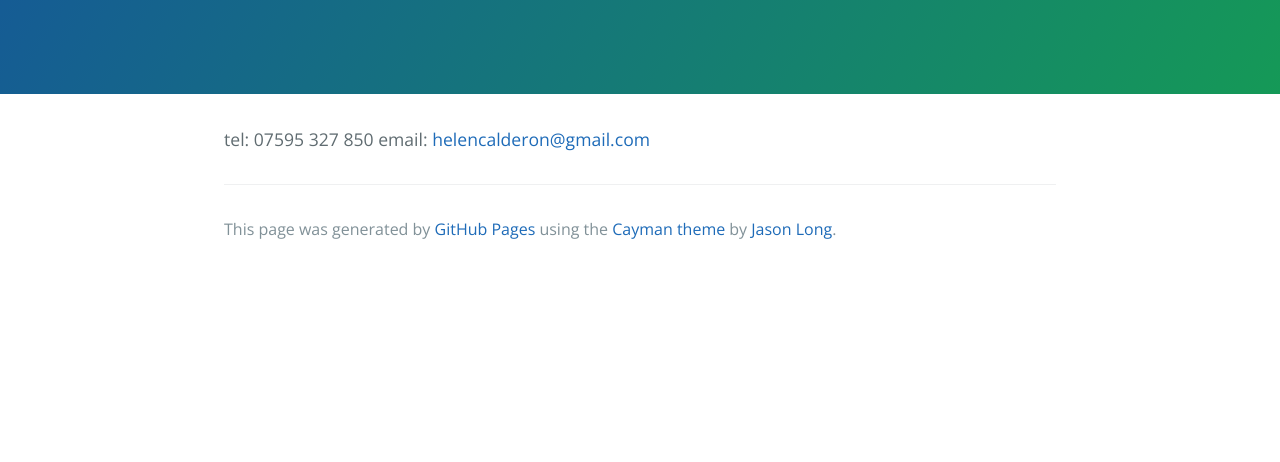
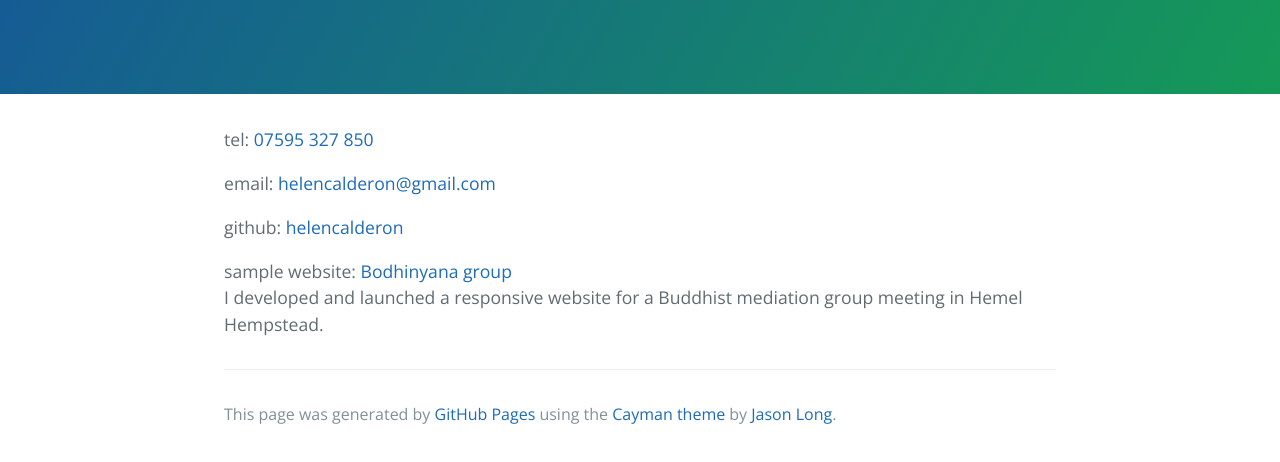
Before and after one commit to helencalderon/helencalderon.github.io, a plain HTML site: page index.html in a window 1280 px wide. Shown: the part 176-638 px from the top of the page. Drawn offline with nearby package versions, Linux system fonts and the light colour scheme.

Commit message:
Added a bit more detail

```diff
--- a/index.html
+++ b/index.html
@@ -16,9 +16,10 @@
     </section>
 
     <section class="main-content">
-      <p>tel: 07595 327 850
-email: <a href="mailto:helencalderon@gmail.com"></a><a href="mailto:helencalderon@gmail.com">helencalderon@gmail.com</a></p>
-
+      <p>tel:<a href="tel:0759532750"> 07595 327 850</a></p>
+      <p>email: <a href="mailto:helencalderon@gmail.com"></a><a href="mailto:helencalderon@gmail.com">helencalderon@gmail.com</a></p>
+      <p>github: <a href="https://www.github.com/helencalderon">helencalderon</a></p>
+      <p>sample website: <a href="http:www.bodhinyanagroup.co.uk">Bodhinyana group</a><br/> I developed and launched a responsive website for a Buddhist mediation group meeting in Hemel Hempstead.</p>
       <footer class="site-footer">
 
         <span class="site-footer-credits">This page was generated by <a href="https://pages.github.com">GitHub Pages</a> using the <a href="https://github.com/jasonlong/cayman-theme">Cayman theme</a> by <a href="https://twitter.com/jasonlong">Jason Long</a>.</span>
```
